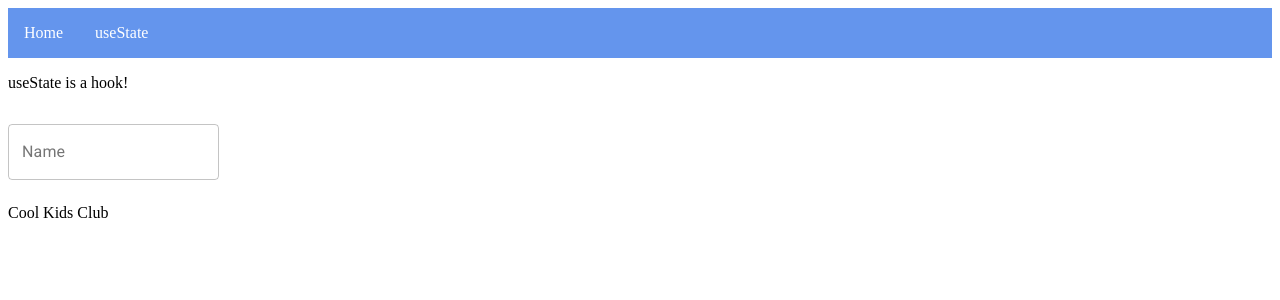
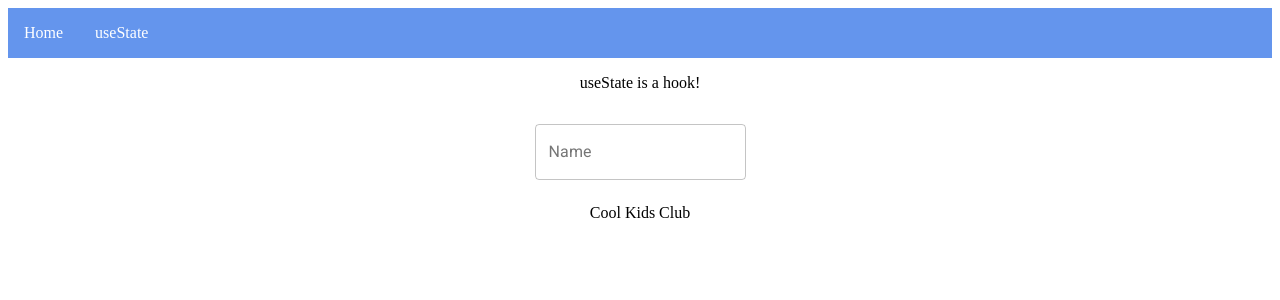
Before and after one commit to mateoholman/hook-em, a React (Create React App) app: page /useState in a window 1280 px wide. Shown: the top 300 px of the page. Built offline with nearby package versions, Linux system fonts and the light colour scheme.

Commit message:
Style state hook section

```diff
--- a/public/index.html
+++ b/public/index.html
@@ -5,7 +5,7 @@
     <meta name="viewport" content="width=device-width, initial-scale=1">
     <link rel="stylesheet" href="https://fonts.googleapis.com/css?family=Roboto:300,400,500,700&display=swap" />
     <link rel="stylesheet" href="https://fonts.googleapis.com/icon?family=Material+Icons" />
-    <title>Hoom 'Em!</title>
+    <title>Hook 'Em!</title>
   </head>
   <body>
     <div id="root"></div>
--- /dev/null
+++ b/src/styles/useStateHook.css
@@ -0,0 +1,3 @@
+#use-state-hook {
+  text-align: center;
+}
--- a/src/views/UseState.jsx
+++ b/src/views/UseState.jsx
@@ -1,5 +1,6 @@
 import React, { useState } from 'react';
-import TextField from '@material-ui/core/TextField'
+import TextField from '@material-ui/core/TextField';
+import '../styles/useStateHook.css';
 
 const UseState = () => {
   const [newCoolKid, setNewCoolKid] = useState('');
@@ -12,7 +13,7 @@ const UseState = () => {
   };
 
   return (
-    <section>
+    <section id="use-state-hook">
       <p>useState is a hook!</p>
       <form onSubmit={handleSubmit}>
         <TextField
```
